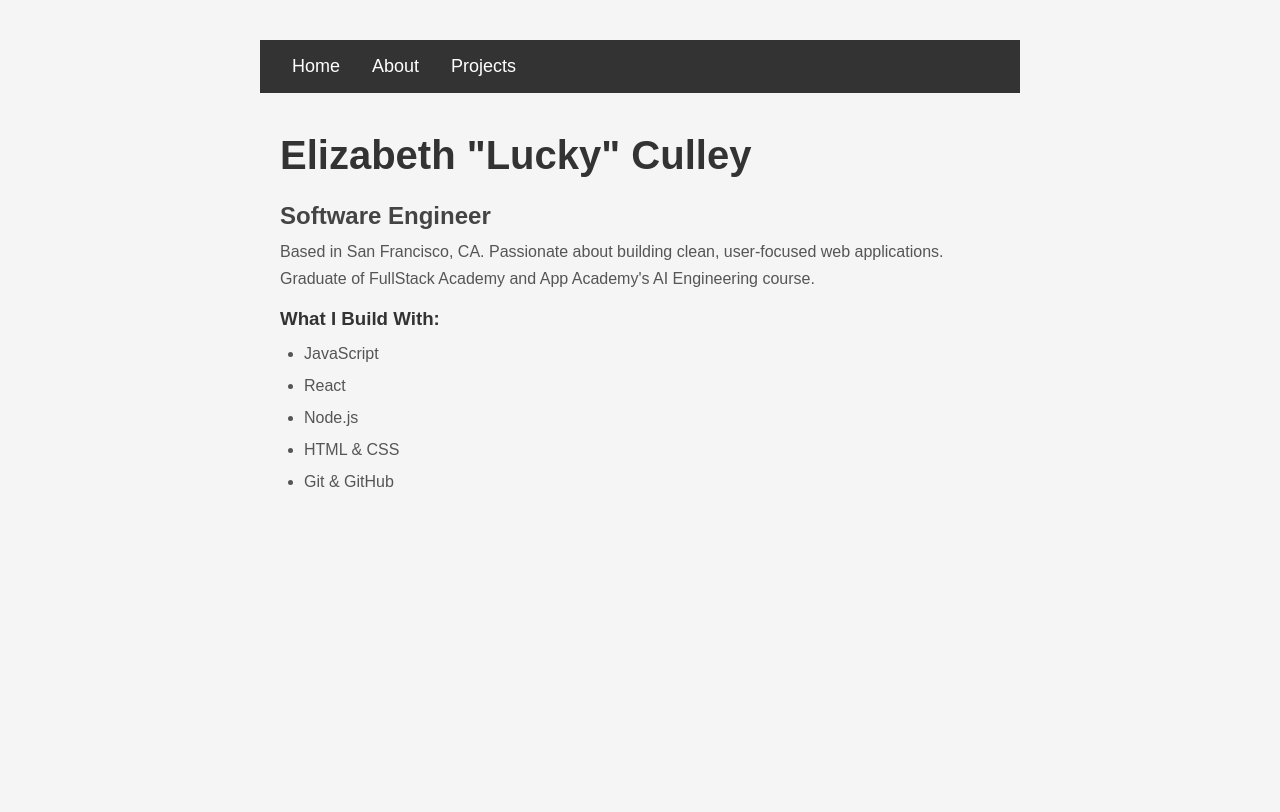
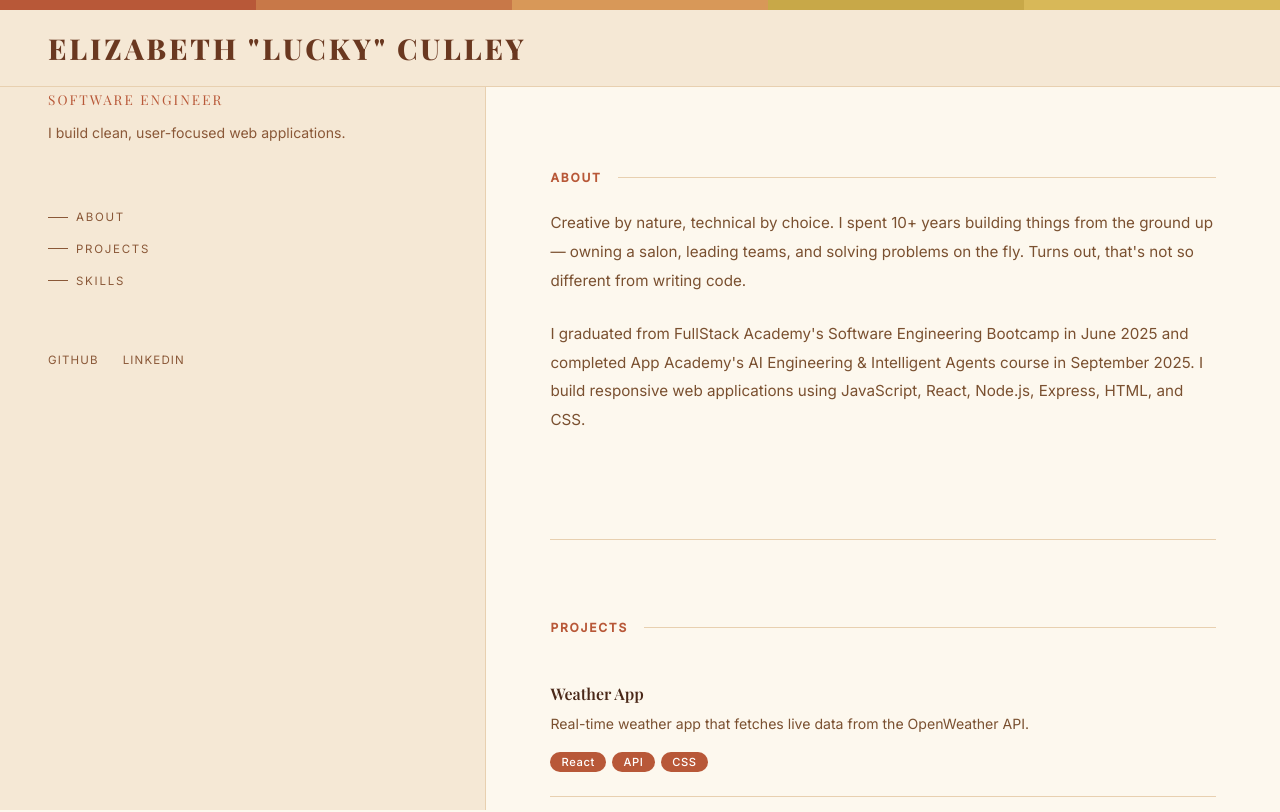
Before and after one commit to luckyparadis13/react-counter-app, a React (Create React App) app: page / in a window 1280 px wide. Shown: the top 812 px of the page. Built offline with nearby package versions, Linux system fonts and the light colour scheme.

Commit message:
Portfolio redesign with terracotta color scheme and name banner

```diff
--- a/src/App.css
+++ b/src/App.css
@@ -1,70 +1,326 @@
+@import url("https://fonts.googleapis.com/css2?family=Playfair+Display:wght@400;500;600;700;800&family=Inter:wght@300;400;500&display=swap");
+
 * {
   margin: 0;
   padding: 0;
   box-sizing: border-box;
 }
 
-body {
-  font-family: Arial, sans-serif;
-  background: #f5f5f5;
-  color: #333;
+html {
+  scroll-behavior: smooth;
 }
 
-nav {
-  background: #333;
-  padding: 1rem 2rem;
-  display: flex;
-  gap: 2rem;
+/* 5 COLOR BARS */
+body::before {
+  content: "";
+  display: block;
+  height: 10px;
+  background: linear-gradient(
+    to right,
+    #b85838 20%,
+    #c87848 20% 40%,
+    #d89858 40% 60%,
+    #c8a848 60% 80%,
+    #d8b858 80%
+  );
+  position: fixed;
+  top: 0;
+  left: 0;
+  right: 0;
+  z-index: 999;
 }
 
-nav a {
-  color: white;
-  text-decoration: none;
-  font-size: 18px;
+/* NAME BANNER */
+.name-banner {
+  position: fixed;
+  top: 10px;
+  left: 0;
+  width: 100%;
+  background: #f5e8d5;
+  border-bottom: 1px solid #e8d0b0;
+  padding: 1.2rem 3rem;
+  z-index: 100;
 }
 
-nav a:hover {
-  color: #4caf50;
+.name-banner h1 {
+  font-family: "Playfair Display", serif;
+  font-size: 1.8rem;
+  font-weight: 800;
+  color: #6a3820;
+  text-transform: uppercase;
+  letter-spacing: 0.1em;
+  margin: 0;
 }
 
-div {
-  max-width: 800px;
-  margin: 40px auto;
-  padding: 0 20px;
+.sidebar {
+  top: 70px;
+}
+
+.main-content {
+  padding-top: 8rem;
+}
+
+body {
+  font-family: "Inter", sans-serif;
+  background: #fdf8ee;
+  color: #4a2818;
+  padding-top: 10px;
+}
+
+.container {
+  display: flex;
+  min-height: 100vh;
+  max-width: 1400px;
+  margin: 0 auto;
+}
+
+/* SIDEBAR */
+.sidebar {
+  width: 38%;
+  min-height: 100vh;
+  position: fixed;
+  top: 10px;
+  left: 0;
+  padding: 5rem 3rem;
+  display: flex;
+  flex-direction: column;
+  justify-content: space-between;
+  background: #f5e8d5;
+  border-right: 1px solid #e8d0b0;
+}
+
+.sidebar-content {
+  display: flex;
+  flex-direction: column;
+  gap: 0.8rem;
+}
+
+.sidebar h1 {
+  font-family: "Playfair Display", serif;
+  font-size: 2.8rem;
+  font-weight: 800;
+  color: #6a3820;
+  line-height: 1.1;
+  text-transform: uppercase;
+  letter-spacing: 0.02em;
+}
+
+.sidebar h2 {
+  font-size: 0.85rem;
+  font-weight: 400;
+  color: #b85838;
+  text-transform: uppercase;
+  letter-spacing: 0.15em;
+  font-style: normal;
+  margin-bottom: 0;
+}
+
+.sidebar p {
+  font-size: 0.88rem;
+  color: #8a5838;
+  line-height: 1.7;
+  margin-bottom: 0.5rem;
+}
+
+.sidebar nav {
+  display: flex;
+  flex-direction: column;
+  gap: 0.5rem;
+  margin-top: 2.5rem;
+}
+
+.sidebar nav a {
+  color: #8a5838;
+  text-decoration: none;
+  font-size: 0.72rem;
+  text-transform: uppercase;
+  letter-spacing: 0.15em;
+  padding: 0.3rem 0;
+  transition: all 0.2s ease;
+  display: flex;
+  align-items: center;
+  gap: 0.5rem;
+}
+
+.sidebar nav a::before {
+  content: "";
+  display: block;
+  width: 20px;
+  height: 1px;
+  background: #8a5838;
+  transition: all 0.2s ease;
+}
+
+.sidebar nav a:hover {
+  color: #b85838;
+}
+
+.sidebar nav a:hover::before {
+  width: 40px;
+  background: #b85838;
+}
+
+.social-links {
+  display: flex;
+  gap: 1.5rem;
+  margin-top: auto;
+  padding-top: 3rem;
+}
+
+.social-links a {
+  color: #8a5838;
+  text-decoration: none;
+  font-size: 0.72rem;
+  text-transform: uppercase;
+  letter-spacing: 0.1em;
+  transition: color 0.2s ease;
+}
+
+.social-links a:hover {
+  color: #b85838;
+}
+
+/* MAIN CONTENT */
+.main-content {
+  margin-left: 38%;
+  width: 62%;
+  padding: 5rem 4rem;
+  background: #fdf8ee;
 }
 
 h1 {
-  font-size: 2.5rem;
+  font-family: "Playfair Display", serif;
+  font-size: 2rem;
+  font-weight: 700;
+  color: #4a2818;
   margin-bottom: 1rem;
-  color: #333;
+  text-transform: uppercase;
+  letter-spacing: 0.05em;
 }
 
 h2 {
-  font-size: 1.5rem;
-  margin: 1.5rem 0 0.5rem;
-  color: #444;
+  font-family: "Playfair Display", serif;
+  font-size: 1.1rem;
+  font-weight: 600;
+  color: #4a2818;
+  margin-bottom: 0.5rem;
+  font-style: normal;
+}
+
+h3 {
+  font-size: 0.75rem;
+  text-transform: uppercase;
+  letter-spacing: 0.15em;
+  color: #b85838;
+  margin: 0 0 1.5rem;
+  display: flex;
+  align-items: center;
+  gap: 1rem;
+}
+
+h3::after {
+  content: "";
+  display: block;
+  flex: 1;
+  height: 1px;
+  background: #e8d0b0;
 }
 
 p {
-  line-height: 1.7;
-  margin-bottom: 1rem;
-  color: #555;
+  line-height: 1.9;
+  color: #7a5030;
+  font-size: 0.95rem;
+  margin-bottom: 1.5rem;
 }
 
-ul {
-  margin: 0.5rem 0 1rem 1.5rem;
+section {
+  padding: 5rem 0;
+  border-bottom: 1px solid #e8d0b0;
 }
 
-li {
-  line-height: 2;
-  color: #555;
+/* CARDS */
+.card {
+  background: transparent;
+  border: none;
+  border-bottom: 1px solid #e8d0b0;
+  border-radius: 0;
+  padding: 1.5rem 0;
+  margin-bottom: 0;
+  transition: all 0.2s ease;
+  cursor: pointer;
+}
+
+.card:hover {
+  padding-left: 0.8rem;
+  border-bottom-color: #b85838;
+}
+
+.card h2 {
+  font-size: 1rem;
+  font-weight: 600;
+  color: #4a2818;
+  margin-bottom: 0.4rem;
+  font-family: "Playfair Display", serif;
+}
+
+.card p {
+  margin-bottom: 0.5rem;
+  font-size: 0.88rem;
+  color: #7a5030;
+}
+
+.tech-tag {
+  display: inline-block;
+  background: #b85838;
+  color: #fff;
+  font-size: 0.7rem;
+  padding: 0.2rem 0.7rem;
+  border-radius: 20px;
+  margin-right: 0.4rem;
+  margin-top: 0.4rem;
+  font-family: "Inter", sans-serif;
+  letter-spacing: 0.05em;
+  font-weight: 500;
+}
+
+/* SKILLS */
+.skills-grid {
+  display: grid;
+  grid-template-columns: repeat(auto-fit, minmax(130px, 1fr));
+  gap: 0.8rem;
+  margin-top: 1rem;
+}
+
+.skill-card {
+  background: #f5e8d5;
+  border: 1px solid #e8d0b0;
+  border-radius: 2px;
+  padding: 0.8rem 1rem;
+  text-align: center;
+  transition: all 0.2s ease;
+  cursor: pointer;
+}
+
+.skill-card:hover {
+  border-color: #b85838;
+  background: #ede0c8;
+  transform: translateY(-2px);
+}
+
+.skill-card p {
+  font-size: 0.8rem;
+  font-weight: 500;
+  color: #4a2818;
+  margin: 0;
+  text-transform: uppercase;
+  letter-spacing: 0.08em;
 }
 
 a {
-  color: #4caf50;
+  color: #b85838;
   text-decoration: none;
 }
 
 a:hover {
-  text-decoration: underline;
+  color: #6a3820;
 }
--- a/src/App.js
+++ b/src/App.js
@@ -1,30 +1,130 @@
-import { BrowserRouter, Routes, Route, Link } from "react-router-dom";
-import { useState } from "react";
-import UserContext from "./UserContext";
-import Home from "./pages/Home";
-import About from "./pages/About";
-import Projects from "./pages/Projects";
 import "./App.css";
 
 function App() {
-  const [user] = useState({ name: "Lucky", role: "Junior Developer" });
-
   return (
-    <UserContext.Provider value={user}>
-      <BrowserRouter>
-        <nav>
-          <Link to="/">Home</Link>
-          <Link to="/about">About</Link>
-          <Link to="/projects">Projects</Link>
-        </nav>
-
-        <Routes>
-          <Route path="/" element={<Home />} />
-          <Route path="/about" element={<About />} />
-          <Route path="/projects" element={<Projects />} />
-        </Routes>
-      </BrowserRouter>
-    </UserContext.Provider>
+    <div>
+      <div className="name-banner">
+        <h1>Elizabeth "Lucky" Culley</h1>
+      </div>
+      <div className="container">
+        <aside className="sidebar">
+          <div className="sidebar-content">
+            <h2>Software Engineer</h2>
+            <p>I build clean, user-focused web applications.</p>
+            <nav>
+              <a href="#about">About</a>
+              <a href="#projects">Projects</a>
+              <a href="#skills">Skills</a>
+            </nav>
+            <div className="social-links">
+              <a
+                href="https://github.com/luckyparadis13"
+                target="_blank"
+                rel="noopener noreferrer"
+              >
+                GitHub
+              </a>
+              <a
+                href="https://www.linkedin.com/in/elizabeth-lucky-culley"
+                target="_blank"
+                rel="noopener noreferrer"
+              >
+                LinkedIn
+              </a>
+            </div>
+          </div>
+        </aside>
+        <main className="main-content">
+          <section id="about">
+            <h3>About</h3>
+            <p>
+              Creative by nature, technical by choice. I spent 10+ years
+              building things from the ground up — owning a salon, leading
+              teams, and solving problems on the fly. Turns out, that's not so
+              different from writing code.
+            </p>
+            <p>
+              I graduated from FullStack Academy's Software Engineering Bootcamp
+              in June 2025 and completed App Academy's AI Engineering &
+              Intelligent Agents course in September 2025. I build responsive
+              web applications using JavaScript, React, Node.js, Express, HTML,
+              and CSS.
+            </p>
+          </section>
+          <section id="projects">
+            <h3>Projects</h3>
+            <div className="card">
+              <h2>Weather App</h2>
+              <p>
+                Real-time weather app that fetches live data from the
+                OpenWeather API.
+              </p>
+              <span className="tech-tag">React</span>
+              <span className="tech-tag">API</span>
+              <span className="tech-tag">CSS</span>
+            </div>
+            <div className="card">
+              <h2>To-Do List App</h2>
+              <p>
+                Fully functional to-do list with add, delete, and validation
+                features.
+              </p>
+              <span className="tech-tag">JavaScript</span>
+              <span className="tech-tag">HTML</span>
+              <span className="tech-tag">CSS</span>
+            </div>
+            <div className="card">
+              <h2>Quiz App</h2>
+              <p>
+                Interactive quiz app with score tracking and multiple choice
+                questions.
+              </p>
+              <span className="tech-tag">JavaScript</span>
+              <span className="tech-tag">HTML</span>
+              <span className="tech-tag">CSS</span>
+            </div>
+            <div className="card">
+              <h2>React Counter</h2>
+              <p>
+                React counter app built with useState hook and conditional
+                rendering.
+              </p>
+              <span className="tech-tag">React</span>
+              <span className="tech-tag">JavaScript</span>
+            </div>
+          </section>
+          <section id="skills">
+            <h3>Skills</h3>
+            <div className="skills-grid">
+              <div className="skill-card">
+                <p>JavaScript</p>
+              </div>
+              <div className="skill-card">
+                <p>React</p>
+              </div>
+              <div className="skill-card">
+                <p>Node.js</p>
+              </div>
+              <div className="skill-card">
+                <p>Express</p>
+              </div>
+              <div className="skill-card">
+                <p>HTML & CSS</p>
+              </div>
+              <div className="skill-card">
+                <p>Git & GitHub</p>
+              </div>
+              <div className="skill-card">
+                <p>MongoDB</p>
+              </div>
+              <div className="skill-card">
+                <p>PostgreSQL</p>
+              </div>
+            </div>
+          </section>
+        </main>
+      </div>
+    </div>
   );
 }
 
--- a/src/pages/Home.js
+++ b/src/pages/Home.js
@@ -1,21 +1,36 @@
 function Home() {
   return (
-    <div>
-      <h1>Elizabeth "Lucky" Culley</h1>
-      <h2>Software Engineer</h2>
-      <p>
-        Based in San Francisco, CA. Passionate about building clean,
-        user-focused web applications. Graduate of FullStack Academy and App
-        Academy's AI Engineering course.
-      </p>
-      <h3>What I Build With:</h3>
-      <ul>
-        <li>JavaScript</li>
-        <li>React</li>
-        <li>Node.js</li>
-        <li>HTML & CSS</li>
-        <li>Git & GitHub</li>
-      </ul>
+    <div className="page">
+      <div className="hero">
+        <h1>ELIZABETH "LUCKY" CULLEY</h1>
+        <h2>Software Engineer</h2>
+        <p>
+          Based in San Francisco, CA. Building clean, user-focused web
+          applications with JavaScript, React, and Node.js.
+        </p>
+      </div>
+
+      <h3>WHAT I BUILD WITH</h3>
+      <div className="skills-grid">
+        <div className="skill-card">
+          <p>JavaScript</p>
+        </div>
+        <div className="skill-card">
+          <p>React</p>
+        </div>
+        <div className="skill-card">
+          <p>Node.js</p>
+        </div>
+        <div className="skill-card">
+          <p>HTML & CSS</p>
+        </div>
+        <div className="skill-card">
+          <p>Git & GitHub</p>
+        </div>
+        <div className="skill-card">
+          <p>MongoDB</p>
+        </div>
+      </div>
     </div>
   );
 }
```
Also changed, not shown: src/pages/Projects.js (+15 -11 lines).
